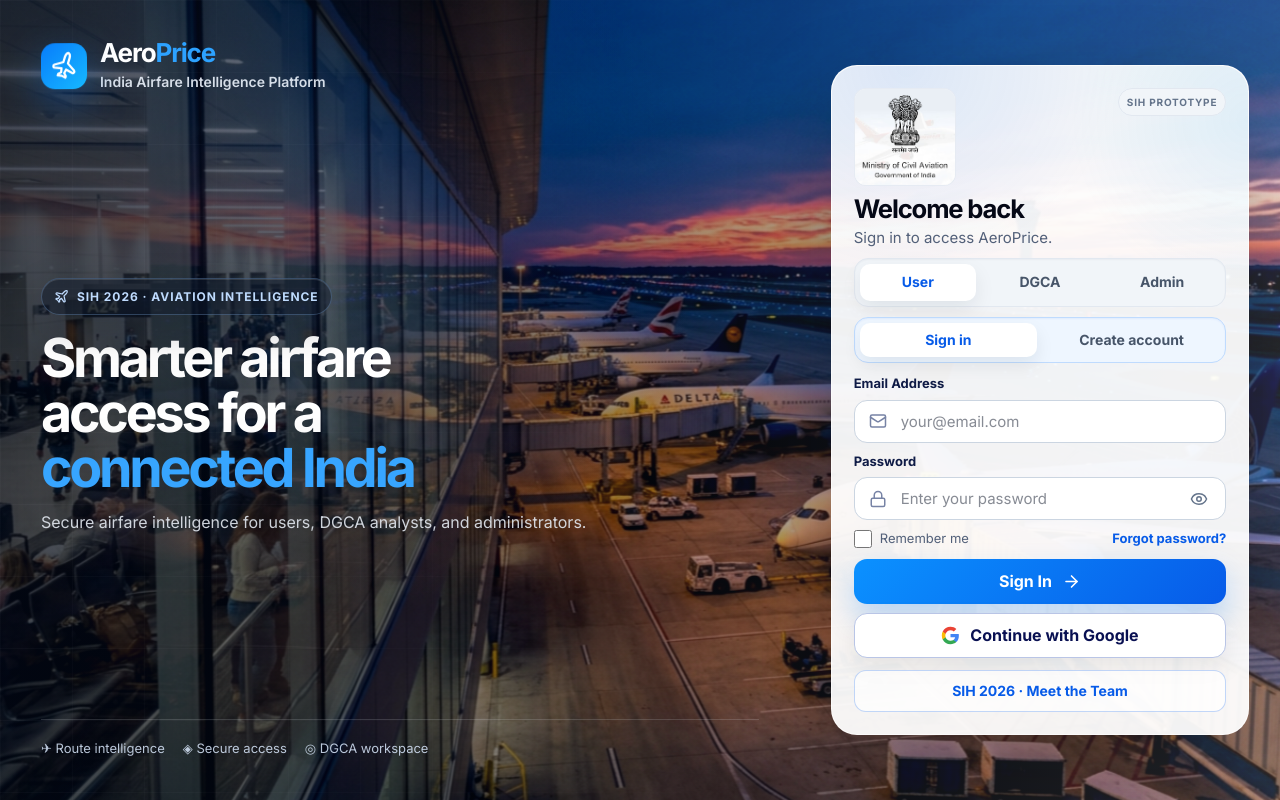
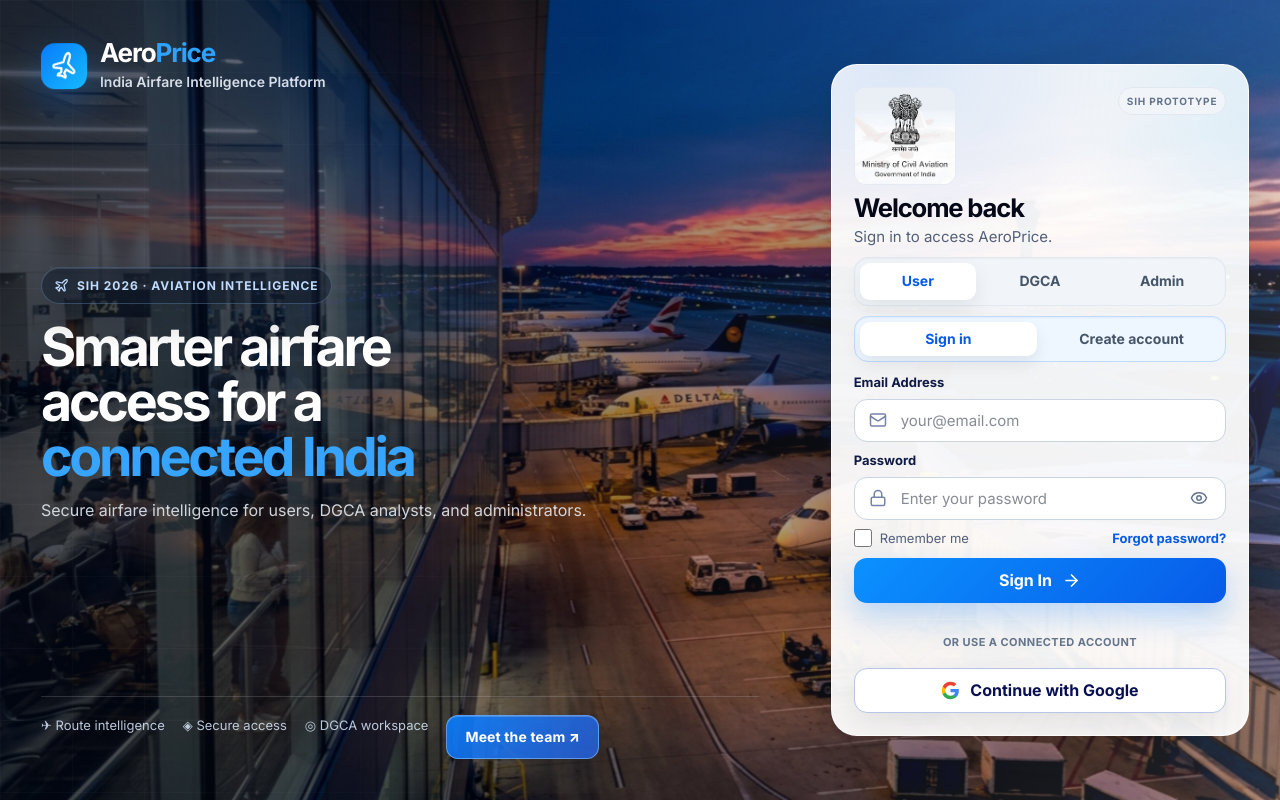
Before and after one commit to Thunderdoc/Aero-Price-Production, a React (Vite) app: page / in a window 1280 px wide. Built offline with nearby package versions, Linux system fonts and the light colour scheme; no server answers.

Commit message:
Fix production CORS and publish SIH login redesign

```diff
--- a/src/pages/LoginPage.tsx
+++ b/src/pages/LoginPage.tsx
@@ -331,6 +331,29 @@ export default function LoginPage({ onLogin }: { onLogin: (page?: Page) => void
           border-top: 1px solid rgba(226,232,240,.16);
           padding-top: 18px;
         }
+        .ap-team-link {
+          display: inline-flex;
+          align-items: center;
+          justify-content: center;
+          min-height: 44px;
+          padding: 0 18px;
+          border: 1px solid rgba(147,197,253,.55);
+          border-radius: 12px;
+          color: #fff;
+          background: linear-gradient(135deg, rgba(8,124,251,.92), rgba(37,99,235,.78));
+          font-weight: 800;
+          text-decoration: none;
+          font-size: 14px;
+          letter-spacing: .01em;
+          box-shadow: 0 10px 24px rgba(2,8,23,.28), inset 0 1px 0 rgba(255,255,255,.2);
+          transition: background .2s ease, transform .2s ease, box-shadow .2s ease;
+        }
+        .ap-team-link:hover {
+          color: #fff;
+          background: linear-gradient(135deg, rgba(14,165,233,.98), rgba(37,99,235,.95));
+          transform: translateY(-2px);
+          box-shadow: 0 14px 28px rgba(2,8,23,.34), inset 0 1px 0 rgba(255,255,255,.24);
+        }
         .ap-panel {
           position: relative;
           z-index: 1;
@@ -612,8 +635,23 @@ export default function LoginPage({ onLogin }: { onLogin: (page?: Page) => void
           border: 1px solid #b9c5e6;
           background: #fff;
           color: #091052;
-          margin-top: 9px;
+          margin-top: 16px;
           box-shadow: 0 10px 26px rgba(15,23,42,.08);
+        }
+        .ap-google-wrap {
+          margin-top: 16px;
+          padding-top: 14px;
+          border-top: 1px solid #e2e8f0;
+        }
+        .ap-google-label {
+          display: block;
+          margin-bottom: 8px;
+          color: #64748b;
+          font-size: 11px;
+          font-weight: 750;
+          text-align: center;
+          letter-spacing: .04em;
+          text-transform: uppercase;
         }
         .ap-submit:disabled, .ap-google:disabled {
           opacity: .65;
@@ -755,6 +793,9 @@ export default function LoginPage({ onLogin }: { onLogin: (page?: Page) => void
           .ap-security {
             grid-template-columns: 1fr;
           }
+          .ap-team-link {
+            width: 100%;
+          }
         }
       `}</style>
 
@@ -790,6 +831,7 @@ export default function LoginPage({ onLogin }: { onLogin: (page?: Page) => void
           <span>✈ Route intelligence</span>
           <span>◈ Secure access</span>
           <span>◎ DGCA workspace</span>
+          <a className="ap-team-link" href="https://99240040193.github.io/aero-price-production_our_team_details/" target="_blank" rel="noreferrer">Meet the team ↗</a>
         </footer>
       </section>
 
@@ -916,6 +958,8 @@ export default function LoginPage({ onLogin }: { onLogin: (page?: Page) => void
             </button>
           </form>
 
+          <div className="ap-google-wrap">
+            <span className="ap-google-label">Or use a connected account</span>
             <button className="ap-google" type="button" onClick={handleGoogleAuth} disabled={googleLoading}>
               <svg width="19" height="19" viewBox="0 0 24 24" aria-hidden="true">
                 <path fill="#4285F4" d="M22.56 12.25c0-.78-.07-1.53-.2-2.25H12v4.26h5.92c-.26 1.37-1.04 2.53-2.21 3.31v2.77h3.57c2.08-1.92 3.28-4.74 3.28-8.09z" />
@@ -925,28 +969,7 @@ export default function LoginPage({ onLogin }: { onLogin: (page?: Page) => void
               </svg>
               {googleLoading ? 'Connecting...' : 'Continue with Google'}
             </button>
-
-          <a
-            href="https://99240040193.github.io/aero-price-production_our_team_details/"
-            target="_blank"
-            rel="noreferrer"
-            style={{
-              display: 'flex',
-              alignItems: 'center',
-              justifyContent: 'center',
-              minHeight: 42,
-              marginTop: 12,
-              border: '1px solid rgba(7, 91, 232, 0.24)',
-              borderRadius: 12,
-              color: '#075be8',
-              background: 'rgba(255,255,255,0.72)',
-              fontWeight: 750,
-              textDecoration: 'none',
-              fontSize: 14,
-            }}
-          >
-            SIH 2026 · Meet the Team
-          </a>
+          </div>
 
           <div className="ap-security" aria-label="Security notes">
             <div><ShieldCheck size={22} /><span>Secure access</span></div>
```
Also changed, not shown: 1 other file (tests, documents, lock files or other folders). Lines whose indentation alone changed are shown as unchanged.
